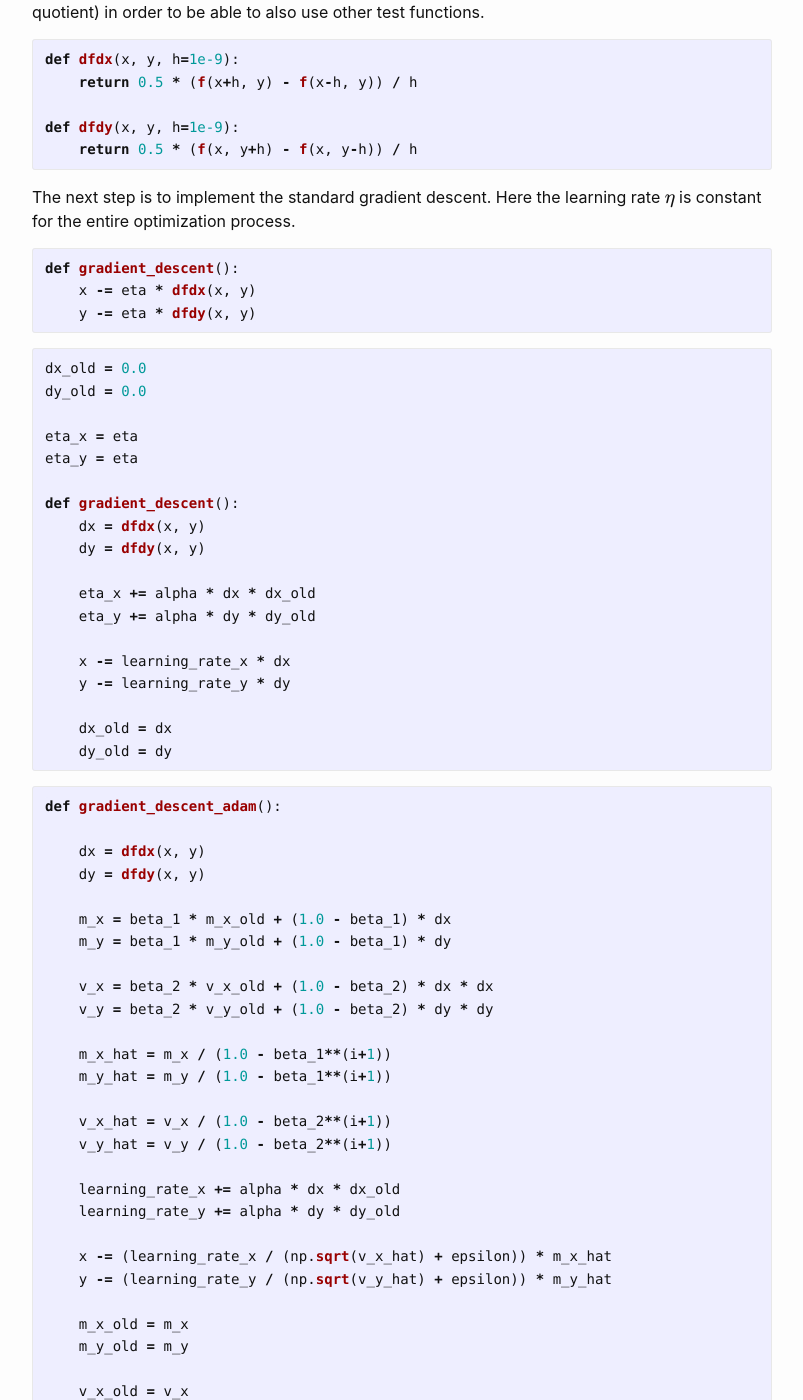
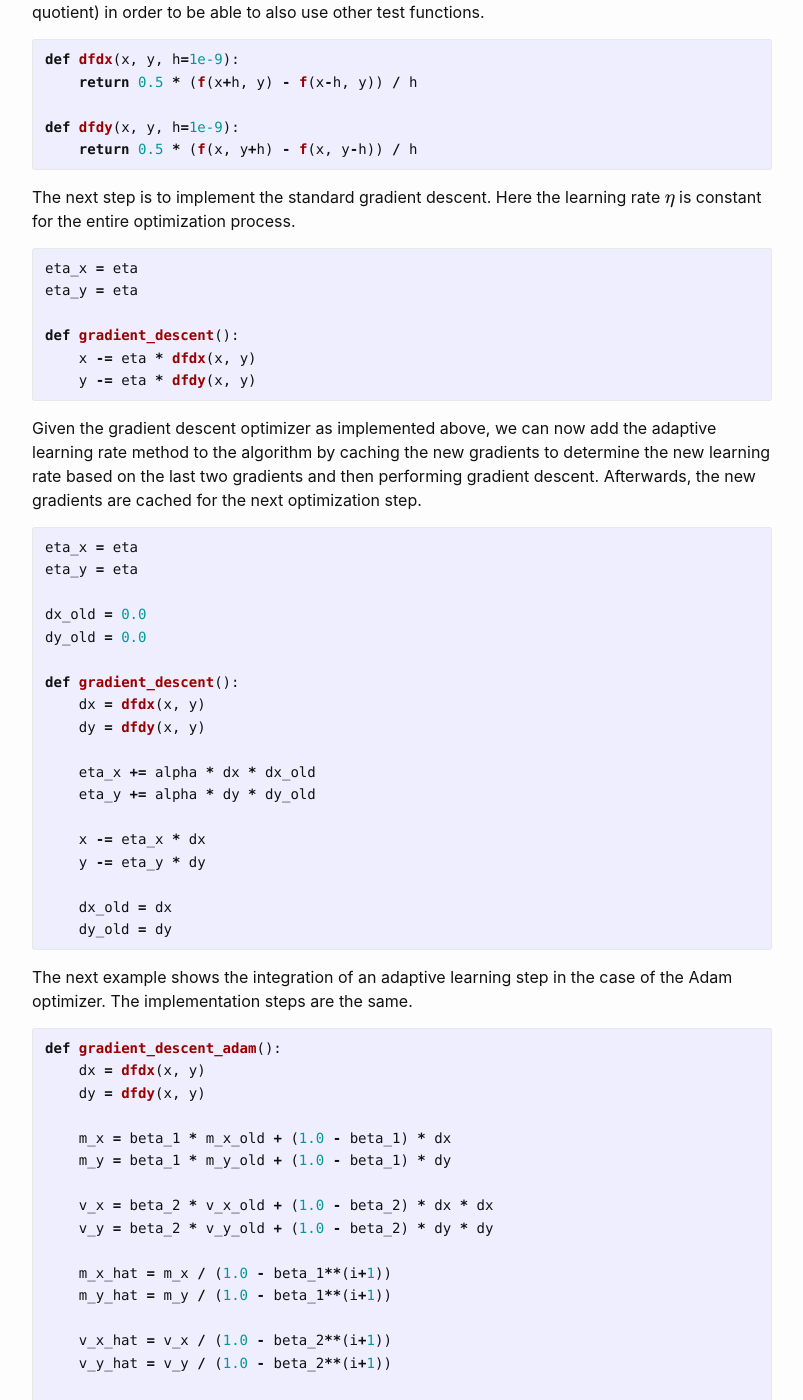
Before and after one commit to kaifishr/kaifishr.github.io, a Jekyll site: the page built from _posts/2020-12-12-adaptive-learning-rate-method.md, in a window 1280 px wide and 1400 px high, scrolled down 4073 px. Shown: the whole window, without its empty margins (238-1041 px from the left). Built offline with Jekyll 4.4.1, drawn with Linux system fonts in a browser that asks for light colours; formulas are drawn with MathJax 3.

Commit message:
- Working on implementation section - Cleaning up pseudocode

````diff
--- a/_posts/2020-12-12-adaptive-learning-rate-method.md
+++ b/_posts/2020-12-12-adaptive-learning-rate-method.md
@@ -133,17 +133,22 @@
 The next step is to implement the standard gradient descent. Here the learning rate $\eta$ is constant for the entire optimization process.
 
 ```python
+eta_x = eta
+eta_y = eta
+
 def gradient_descent():
     x -= eta * dfdx(x, y)
     y -= eta * dfdy(x, y)
 ```
 
+Given the gradient descent optimizer as implemented above, we can now add the adaptive learning rate method to the algorithm by caching the new gradients to determine the new learning rate based on the last two gradients and then performing gradient descent. Afterwards, the new gradients are cached for the next optimization step.
+
 ```python
+eta_x = eta
+eta_y = eta
+
 dx_old = 0.0
 dy_old = 0.0
-
-eta_x = eta
-eta_y = eta
 
 def gradient_descent():
     dx = dfdx(x, y)
@@ -152,16 +157,17 @@
     eta_x += alpha * dx * dx_old
     eta_y += alpha * dy * dy_old
 
-    x -= learning_rate_x * dx
-    y -= learning_rate_y * dy
+    x -= eta_x * dx
+    y -= eta_y * dy
 
     dx_old = dx
     dy_old = dy
 ```
 
+The next example shows the integration of an adaptive learning step in the case of the Adam optimizer. The implementation steps are the same.
+
 ```python
 def gradient_descent_adam():
-
     dx = dfdx(x, y)
     dy = dfdy(x, y)
 
@@ -177,11 +183,11 @@
     v_x_hat = v_x / (1.0 - beta_2**(i+1))
     v_y_hat = v_y / (1.0 - beta_2**(i+1))
 
-    learning_rate_x += alpha * dx * dx_old
-    learning_rate_y += alpha * dy * dy_old
+    eta_x += alpha * dx * dx_old
+    eta_y += alpha * dy * dy_old
 
-    x -= (learning_rate_x / (np.sqrt(v_x_hat) + epsilon)) * m_x_hat
-    y -= (learning_rate_y / (np.sqrt(v_y_hat) + epsilon)) * m_y_hat
+    x -= (eta_x / (np.sqrt(v_x_hat) + epsilon)) * m_x_hat
+    y -= (eta_y / (np.sqrt(v_y_hat) + epsilon)) * m_y_hat
 
     m_x_old = m_x
     m_y_old = m_y
````
